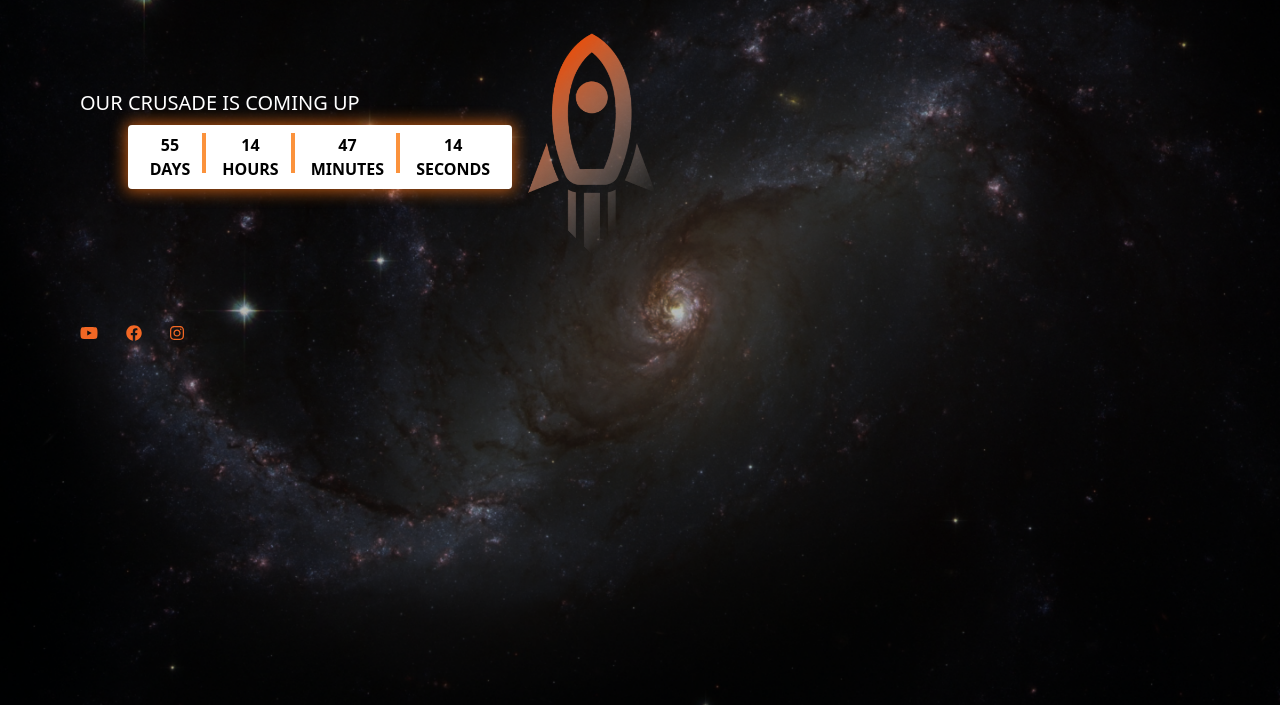
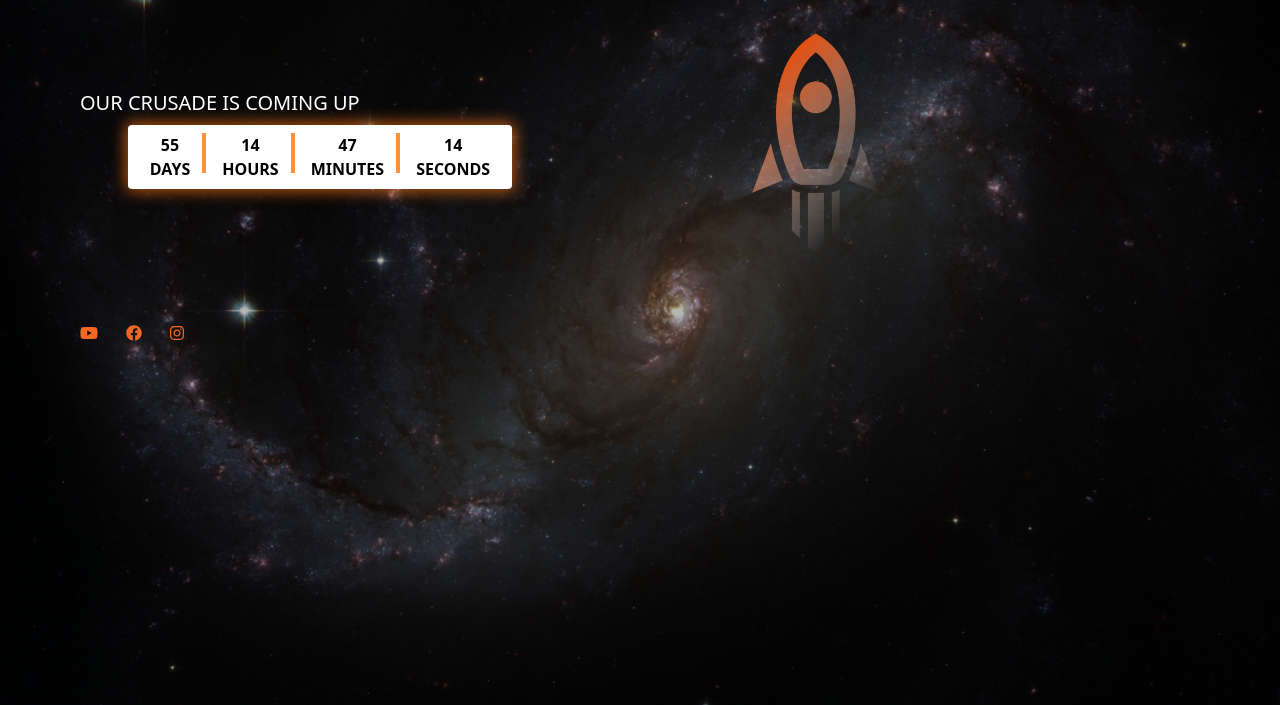
Before and after one commit to Bethanhelen/crusade-project, a website built with Vite: page index.html in a window 1280 px wide. Shown: the part 95-800 px from the top of the page. Built offline with nearby package versions, Linux system fonts and the light colour scheme.

Commit message:
rocket margin

```diff
--- a/index.html
+++ b/index.html
@@ -82,7 +82,7 @@
       </div>
       <!--right side-->
       <div class="flex-1 h-full items-center justify-center relative">
-        <img class="absolute -left-28 w-24 md:top-20 right-60 md:w-32 animate-bounce" src="./Images/Vector.png" alt="rocket">
+        <img class="absolute left-28 w-24 md:top-20 right-60 md:w-32 animate-bounce" src="./Images/Vector.png" alt="rocket">
       </div>
     </div>
   </main>
```
